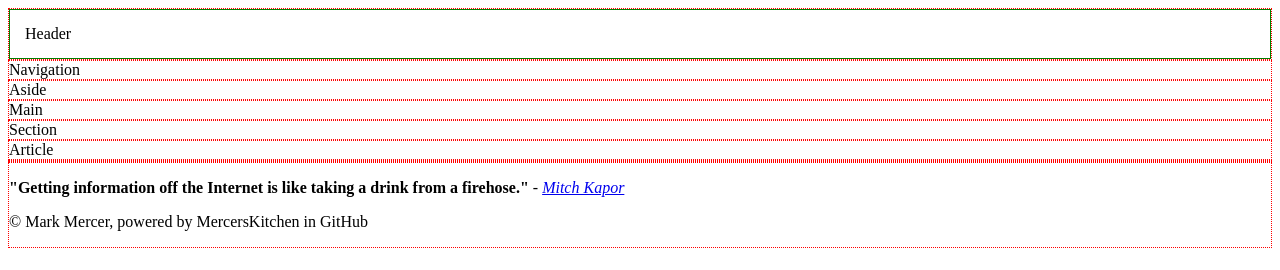
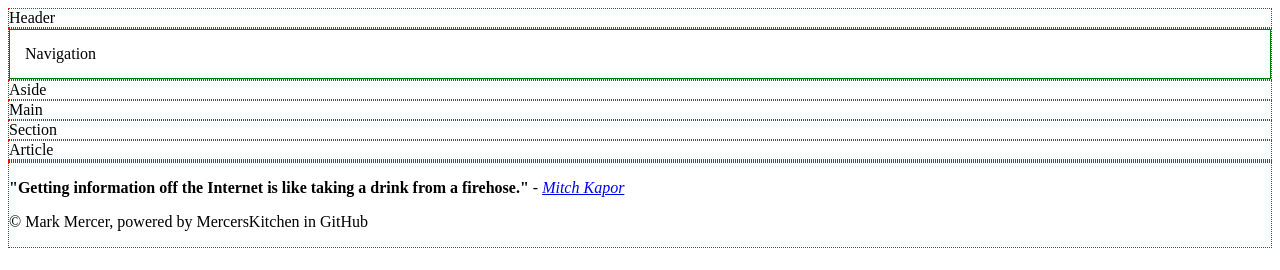
Before and after one commit to Johnallsor/Learning-html-CS-P2-2022.github.io, a plain HTML site: page childpages/Flexbox.html in a window 1280 px wide. Drawn offline with Linux system fonts and the light colour scheme.

Commit message:
Update Flexbox.html

```diff
--- a/childpages/Flexbox.html
+++ b/childpages/Flexbox.html
@@ -25,7 +25,7 @@
 
         <style>
             div {border: thin dotted red}
-            header {
+            .header {
                 border: 1px solid green;
                 padding: 15px;
             }
@@ -43,7 +43,7 @@
 
     <body>
        <div> <header>Header</header></div>
-        <div><nav>Navigation</nav></div>
+        <div><nav class="header">Navigation</nav></div>
         <div><aside>Aside</aside></div>
         <div><main>Main</main></div>
         <div><section>Section</section></div>
```
